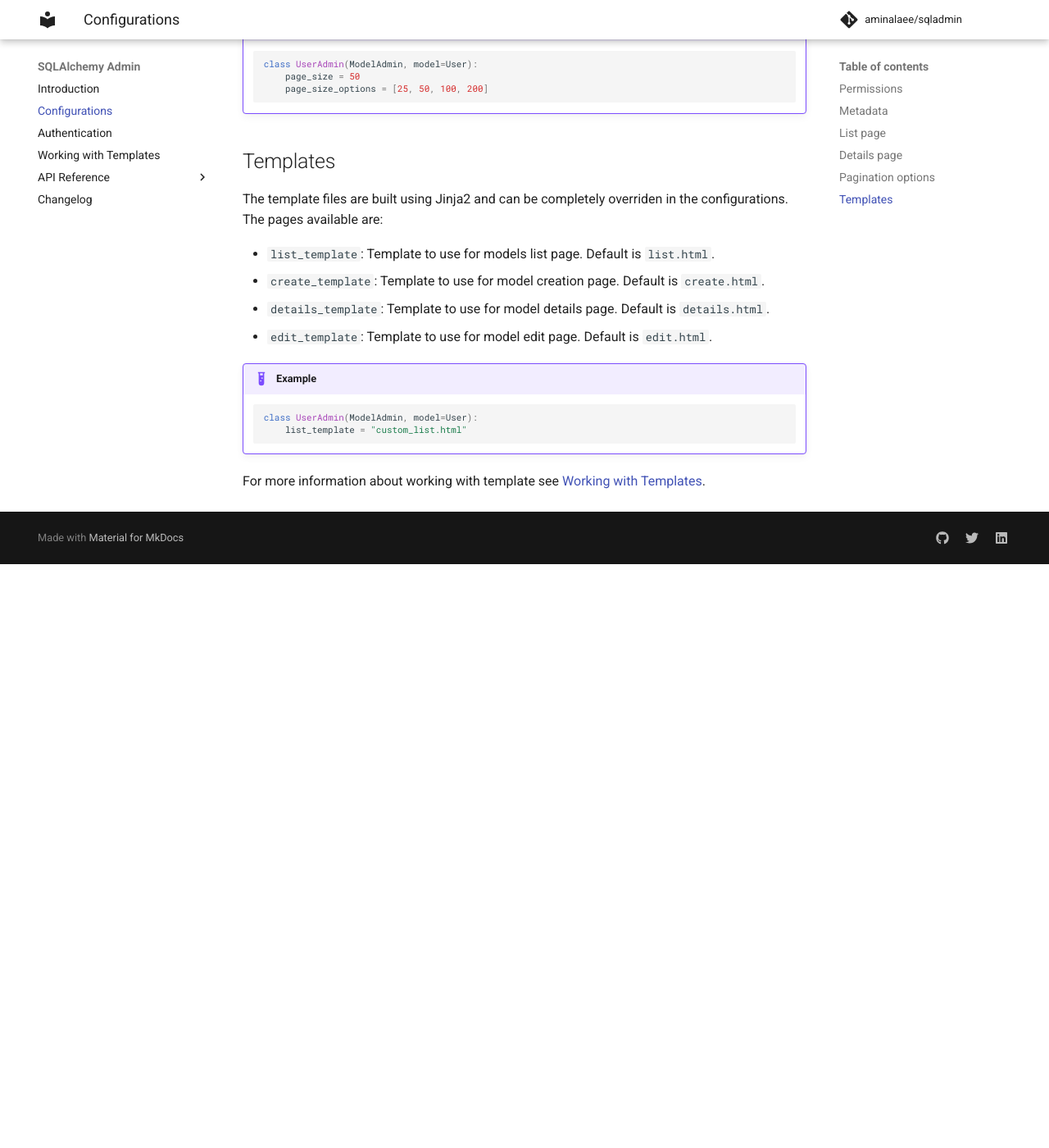
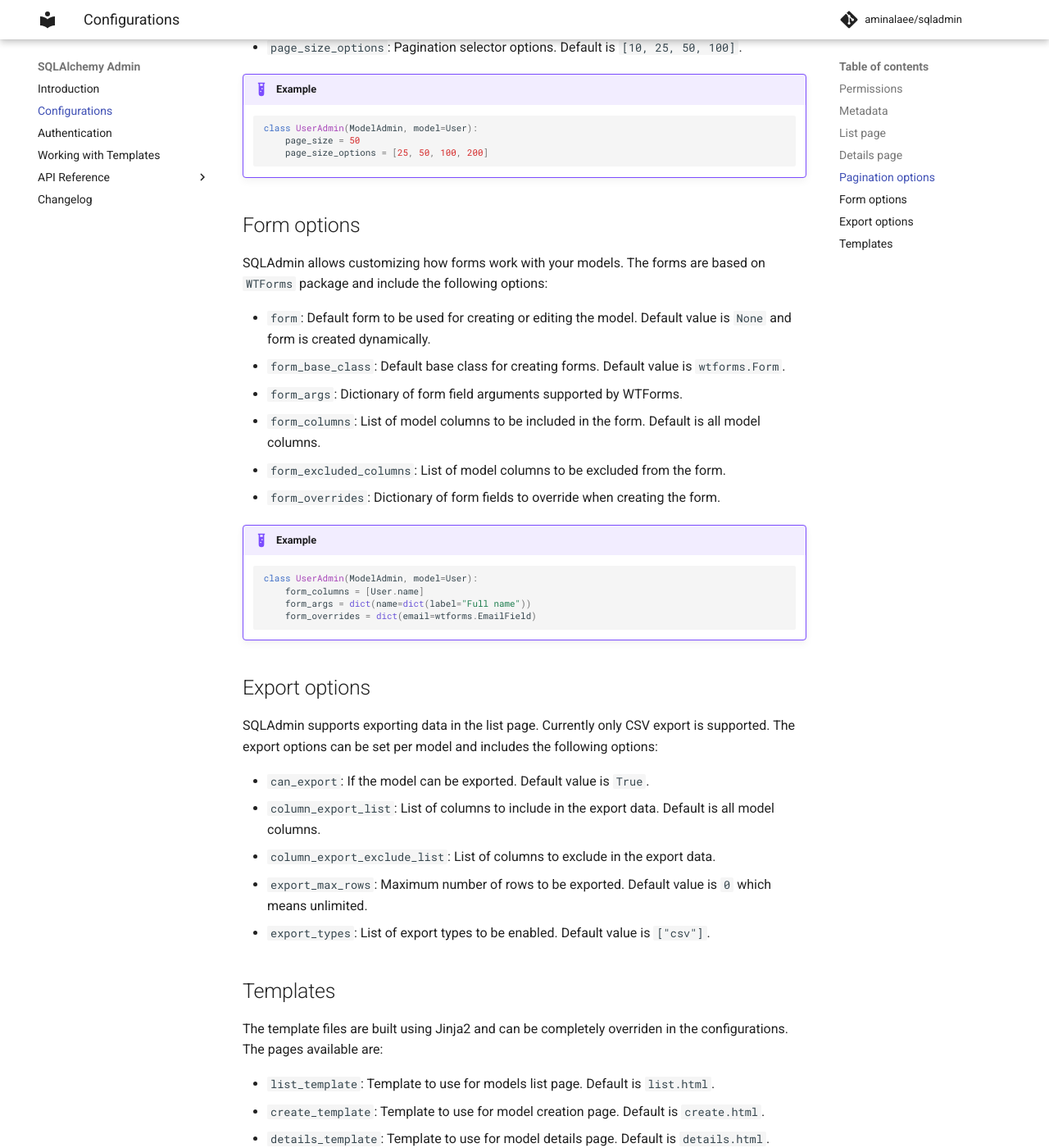
Before and after one commit to aminalaee/sqladmin, an MkDocs documentation site: the page built from docs/configurations.md, in a window 1280 px wide and 1400 px high, scrolled down 3189 px. Shown: the whole window at 82% size. Built offline with MkDocs 1.6.1 and Material for MkDocs 9.7.7, drawn with Linux system fonts in a browser that asks for light colours; comment, search, counter and statistics services are not loaded; before the commit the page ends 3877 px from its top, so only the background shows below that; some of the changed text lies outside the part shown.

Commit message:
Add form and export options docs (#110)

````diff
--- a/docs/configurations.md
+++ b/docs/configurations.md
@@ -22,6 +22,7 @@
 
     id = Column(Integer, primary_key=True)
     name = Column(String)
+    email = Column(String)
 
 
 Base.metadata.create_all(engine)  # Create tables
@@ -52,10 +53,11 @@
 You can configure a few general permissions for this model.
 The following options are available:
 
-* `can_create`: If the model can create new instances via SQLAdmin.
-* `can_edit`: If the model instances can be edited via SQLAdmin.
-* `can_delete`: If the model instances can be deleted via SQLAdmin.
-* `can_view_details`: If the model instance details can be viewed via SQLAdmin.
+* `can_create`: If the model can create new instances via SQLAdmin. Default value is `True`.
+* `can_edit`: If the model instances can be edited via SQLAdmin. Default value is `True`.
+* `can_delete`: If the model instances can be deleted via SQLAdmin. Default value is `True`.
+* `can_view_details`: If the model instance details can be viewed via SQLAdmin. Default value is `True`.
+* `can_export`: If the model data can be exported in the list page. Default value is `True`.
 
 !!! example
 
@@ -150,6 +152,38 @@
         page_size_options = [25, 50, 100, 200]
     ```
 
+## Form options
+
+SQLAdmin allows customizing how forms work with your models.
+The forms are based on `WTForms` package and include the following options:
+
+* `form`: Default form to be used for creating or editing the model. Default value is `None` and form is created dynamically.
+* `form_base_class`: Default base class for creating forms. Default value is `wtforms.Form`.
+* `form_args`: Dictionary of form field arguments supported by WTForms.
+* `form_columns`: List of model columns to be included in the form. Default is all model columns.
+* `form_excluded_columns`: List of model columns to be excluded from the form.
+* `form_overrides`: Dictionary of form fields to override when creating the form.
+
+!!! example
+
+    ```python
+    class UserAdmin(ModelAdmin, model=User):
+        form_columns = [User.name]
+        form_args = dict(name=dict(label="Full name"))
+        form_overrides = dict(email=wtforms.EmailField)
+    ```
+
+## Export options
+
+SQLAdmin supports exporting data in the list page. Currently only CSV export is supported.
+The export options can be set per model and includes the following options:
+
+* `can_export`: If the model can be exported. Default value is `True`.
+* `column_export_list`: List of columns to include in the export data. Default is all model columns.
+* `column_export_exclude_list`: List of columns to exclude in the export data.
+* `export_max_rows`: Maximum number of rows to be exported. Default value is `0` which means unlimited.
+* `export_types`: List of export types to be enabled. Default value is `["csv"]`.
+
 ## Templates
 
 The template files are built using Jinja2 and can be completely overriden in the configurations.
````
Also changed, not shown: docs/api_reference/model_admin.md (+1 -0 lines).
